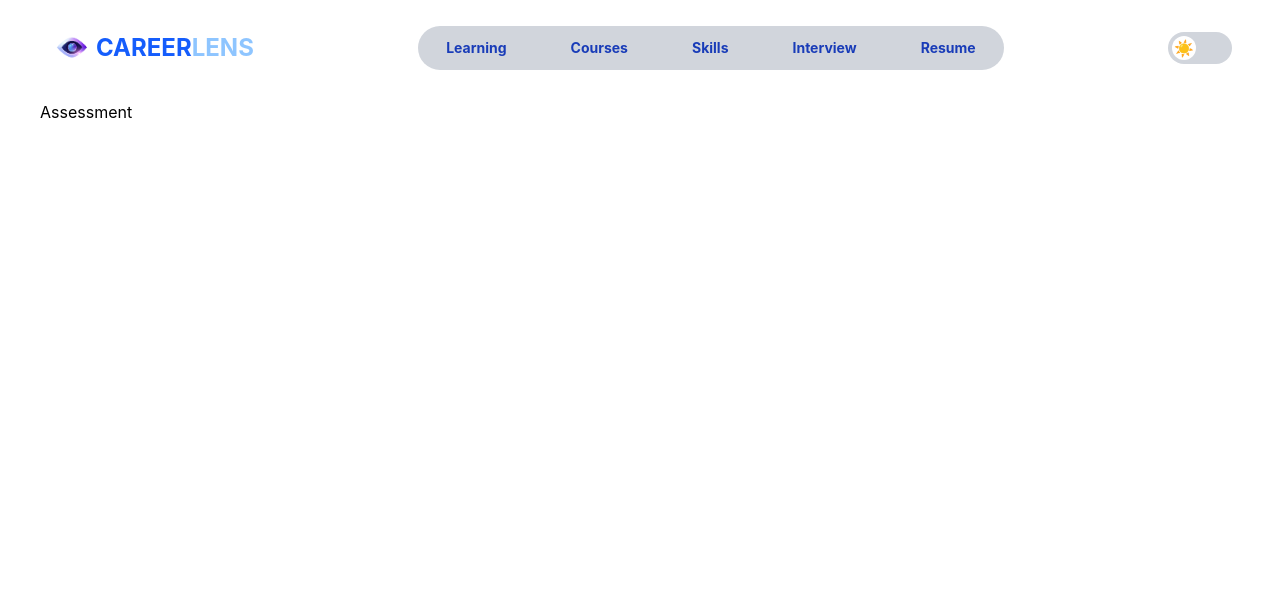
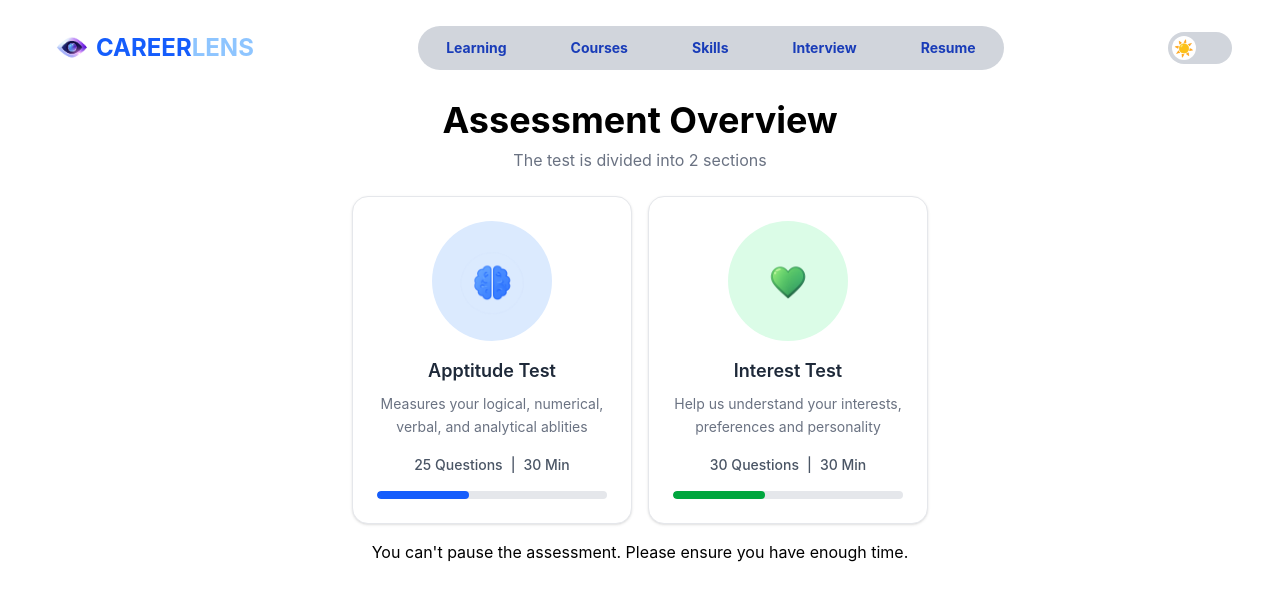
Before and after one commit to Shivamch0/CareerLens-AI, a React app in the folder Frontend/: page /apptitude/assessment in a window 1280 px wide. Shown: the top 600 px of the page. Built offline with nearby package versions, Linux system fonts and the light colour scheme; the HTML template or start-up script is replaced by a standard one.

Commit message:
apptitude card completed

```diff
--- a/Frontend/src/components/AptitudeCard.jsx
+++ b/Frontend/src/components/AptitudeCard.jsx
@@ -1,11 +1,42 @@
-import React from 'react'
+import { useTheme } from "../Provider/ThemeProvider";
 
-const AptitudeCard = () => {
+const AptitudeCard = ({ image, title, para, question, minute, progress = 40 , style , bgColor , progressColor}) => {
+  const { isDark } = useTheme();
+
   return (
-    <div>
+    <div className={` w-[280px] rounded-2xl  shadow-sm p-6 flex flex-col items-center text-center cursor-pointer transition hover:shadow-md border ${style ? style  : ""} `}>
+
+      <div className={`w-30 h-30 rounded-full flex items-center justify-center mb-4 ${bgColor}`}>
+        <img
+          src={image}
+          alt="card-icon"
+          className="mt-3"
+        />
+      </div>
+
+      <h3 className={`text-lg font-semibold ${isDark ? "text-white" : "text-gray-800"} `}>
+        {title}
+      </h3>
+
+      <p className={`text-sm text-gray-500 mt-2 leading-relaxed`}>
+        {para}
+      </p>
+
+      <div className={`flex gap-2 mt-4 text-sm font-medium ${isDark ? "text-white" : "text-gray-600"}`}>
+        <span>{question} Questions</span>
+        <span>|</span>
+        <span>{minute} Min</span>
+      </div>
+
+      <div className="w-full h-2 bg-gray-200 rounded-full mt-4 overflow-hidden">
+        <div
+          className={`h-full ${progressColor} rounded-full`}
+          style={{ width: `${progress}%` }}
+        />
+      </div>
 
     </div>
-  )
-}
+  );
+};
 
-export default AptitudeCard
+export default AptitudeCard;
--- a/Frontend/src/pages/Apptitude/Assessment.jsx
+++ b/Frontend/src/pages/Apptitude/Assessment.jsx
@@ -1,8 +1,28 @@
-import React from 'react'
+// Hooks Imports
+import { useTheme } from "../../Provider/ThemeProvider"
+
+// Components Imports
+import AptitudeCard from "../../components/AptitudeCard"
+
+// Other Imports
+import brain from "../../assets/brain.png"
+import greenHeart from "../../assets/greenHeart.png"
 
 const Assessment = () => {
+  const { isDark } = useTheme()
   return (
-    <div>Assessment</div>
+    <section className={`text-center ${isDark ? "text-white" : ""}`}>
+      <h2 className={`text-4xl font-bold mb-2`}>Assessment Overview</h2>
+      <p className="text-base text-gray-500 mb-2">The test is divided into 2 sections</p>
+      <div className="flex justify-center p-4  gap-4">
+        <AptitudeCard image={brain} title='Apptitude Test' para='Measures your logical, numerical, verbal, and analytical ablities' question={25} minute={30} style={` ${isDark ? 'bg-gray-600/40  border-purple-400/40' : 'bg-white border border-gray-200'}`} bgColor={`bg-blue-100`} progressColor={`bg-blue-600`} />
+        <AptitudeCard image={greenHeart} title='Interest Test' para='Help us understand your interests, preferences and personality' question={30} minute={30} style={` ${isDark ? 'bg-gray-600/40  border-purple-400/40' : 'bg-white border border-gray-200'}`} bgColor={`bg-green-100`} progressColor={`bg-green-600`} />
+      </div>
+      <div>
+        <p>You can't pause the assessment. Please ensure you have enough time.</p>
+      </div>
+
+    </section>
   )
 }
 
```
Also changed, not shown: Frontend/src/assets/greenHeart.png (added).
